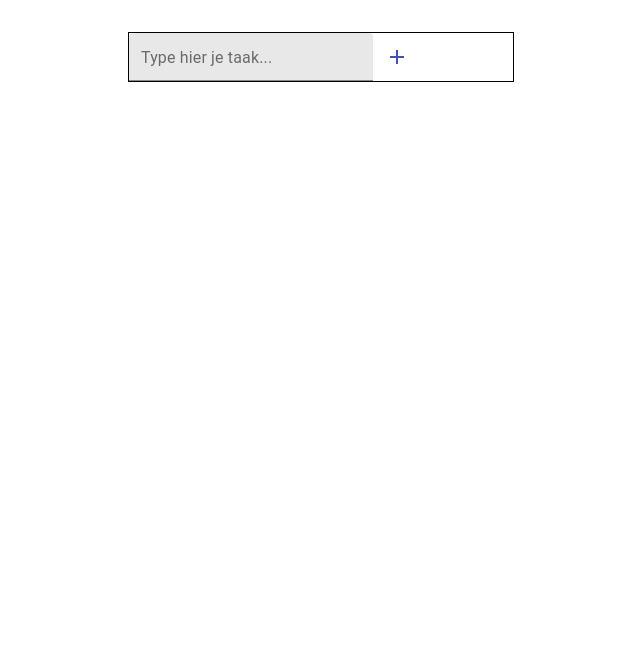
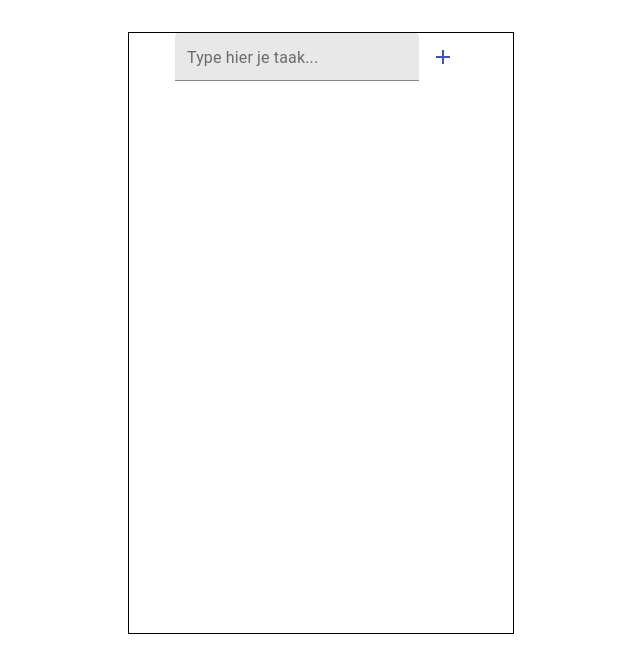
Before and after one commit to solstice257/Stageopdracht-ToDoList, a React (Create React App) app: page / in a window 1280 px wide. Shown: the top 672 px of the page, without its empty margins (319-959 px from the left). Built offline with nearby package versions, Linux system fonts and the light colour scheme.

Commit message:
onclick adding task. not working

```diff
--- a/src/Components/GlobalState.jsx
+++ b/src/Components/GlobalState.jsx
@@ -1,7 +1,7 @@
 import React from 'react';
 
 const initialGlobalState = {
-  count: 0,
+  count: "Geen taken voor vandaag",
 };
 
 // Create a Context for the (global) State
@@ -61,10 +61,10 @@ function SomeComponent() {
     });
   }
 
-  return <div onClick={incrementCount}>{count}</div>;
+  return <div>{count}</div>;
 }
 
-export default function GlobalStateComponent() {
+export default function App() {
   // Note: within the Root function we can return any Component (not just SomeComponent, but also a Router for instance)
   return <Global Root={() => <SomeComponent />} />;
 }
--- /dev/null
+++ b/src/Components/Task.jsx
@@ -0,0 +1,17 @@
+import { Box, TextField } from '@material-ui/core';
+import React from 'react';
+import {Component} from "react";
+
+
+class Task extends Component{
+
+    render(){
+        return(
+            <Box>
+                {this.props.task}
+            </Box>
+        );
+    }
+}
+
+export default Task
--- a/src/Components/ToDoListComponent.jsx
+++ b/src/Components/ToDoListComponent.jsx
@@ -1,21 +1,56 @@
 import React from 'react';
 import {Component} from "react";
-import { Button, Box, TextField, IconButton } from '@material-ui/core';
+import { Button, Box, TextField, IconButton, Grid } from '@material-ui/core';
 import Add from '@material-ui/icons/Add';
+import GlobalStateComponent from './GlobalState';
+import Task from './Task'
+
 
 class ToDoListComponent extends Component{
+    constructor(props) {
+        super(props);
+        this.state = {
+          showComponent: false,
+          task: ""
+        };
+        this.handleclick = this.handleclick.bind(this);
+      }
+
+    handleclick = () =>{
+        this.setState({
+            showComponent: true,
+          });
+    }
+
+    handlechange = (event) =>{
+        this.setState({
+            task: event.target.value
+          });
+    }
 
     render(){
         return(
-            <Box justifyContent="center" width="30%" height="70%" border={1} component="div" display="inline" m={4}>
+            <Box flexDirection="row-reverse" width="30%" height="600px" border={1} component="div" display="inline" m={4}>
+                <Grid
+                container
+                direction="row"
+                justify="center"
+                alignItems="center">
                     <TextField
+                    onChange={this.handlechange}
                     size="small"
                     id="filled-size-small"
                     label="Type hier je taak..."
                     variant="filled"/>
-                <IconButton color="primary" aria-label="upload picture" component="span">
+                    <IconButton onClick={this.handleclick}  color="primary" aria-label="add task" component="span">
                         <Add/>
                     </IconButton>
+                </Grid>
+                <br/>
+                {this.state.showComponent ?
+                <Task task={this.state.task}/>:
+                null
+                }
             </Box>
         );
     }
```
Lines whose indentation alone changed are shown as unchanged.
